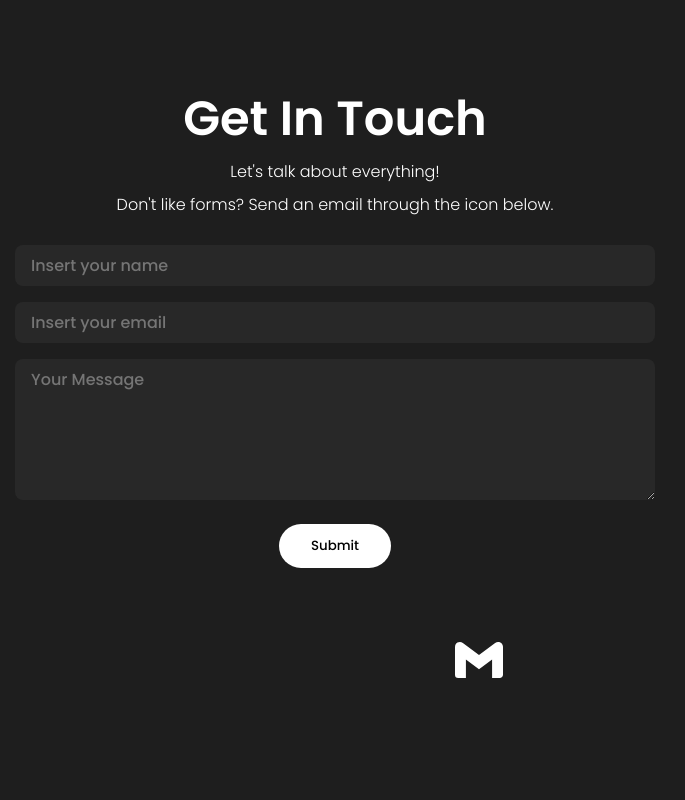
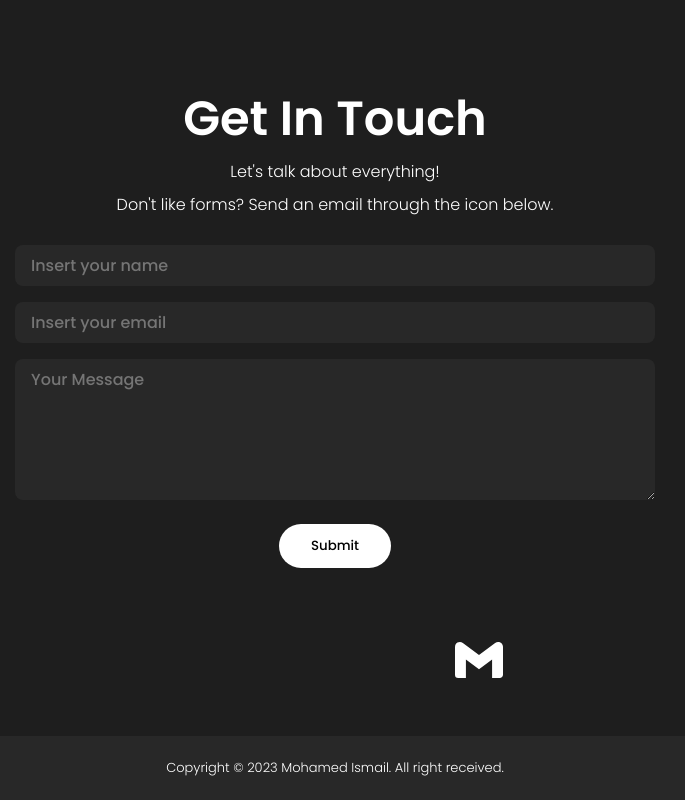
Before and after one commit to MAIsmail1/Portfolio, a React (Create React App) app in the folder portfolio/: page / in a window 1280 px wide. Shown: the part 3337-4137 px from the top of the page, without its empty margins (305-990 px from the left). Before the commit the page ends 4073 px from the top, so only its background shows below. Built offline with nearby package versions, Linux system fonts and the light colour scheme; some icons are missing.

Commit message:
added emailjs and finished footer

```diff
--- a/package.json
+++ b/package.json
@@ -1,5 +1,6 @@
 {
   "dependencies": {
+    "@emailjs/browser": "^3.11.0",
     "react-icons": "^4.11.0",
     "react-router-hash-link": "^2.4.3",
     "react-scroll": "^1.8.9"
--- a/portfolio/src/App.js
+++ b/portfolio/src/App.js
@@ -3,6 +3,7 @@
 import Skills from "./components/Skills/skills";
 import Projects from "./components/Projects/projects";
 import Contact from "./components/Contact/contact";
+import Footer from "./components/Footer/footer";
 
 function App() {
   return (
@@ -12,6 +13,7 @@
     <Skills />
     <Projects />
     <Contact />
+    <Footer />
     </div>
   );
 }
--- a/portfolio/src/components/Footer/footer.css
+++ b/portfolio/src/components/Footer/footer.css
@@ -0,0 +1,10 @@
+.footer {
+  width: 100vw;
+  height: 4rem;
+  background: rgb(40, 40, 40);
+  display: flex;
+  align-items: center;
+  justify-content: center;
+  font-weight: 300;
+  font-size: small;
+}
--- a/portfolio/src/components/Footer/footer.js
+++ b/portfolio/src/components/Footer/footer.js
@@ -3,7 +3,9 @@
 
 const Footer = () => {
   return (
-    <div>F</div>
+   <footer className="footer">
+    Copyright &#169; 2023 Mohamed Ismail. All right received.
+   </footer>
   )
 }
 
```
Also changed, not shown: 1 other file (tests, documents, lock files or other folders).
